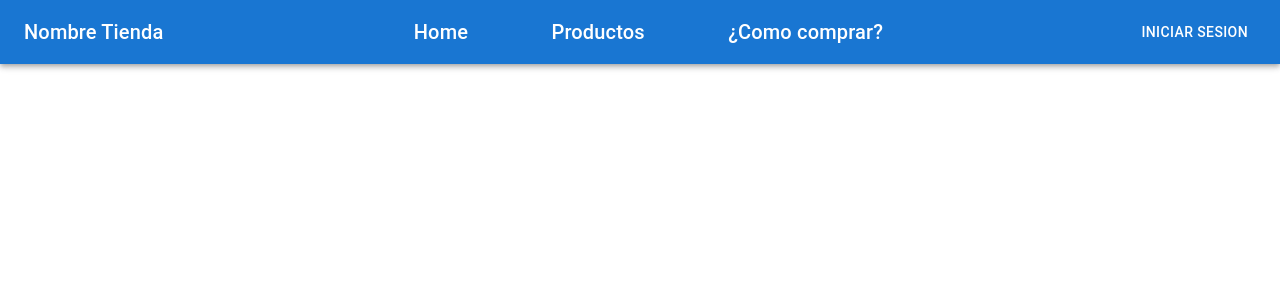
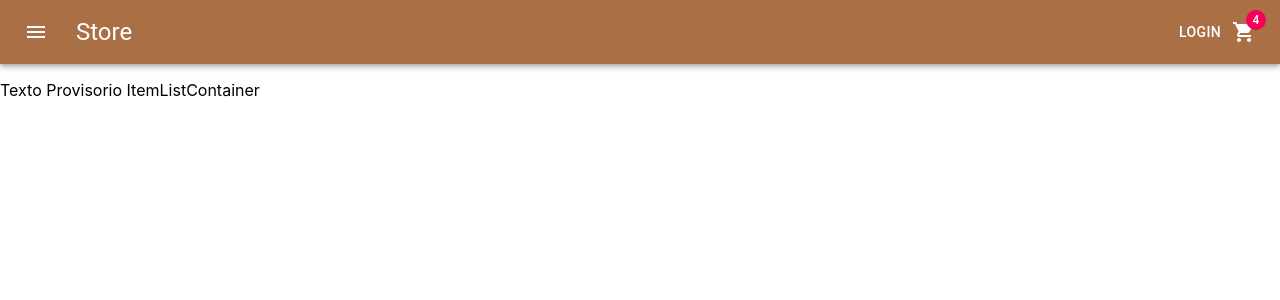
Before and after one commit to RivasMor/rivas_ecommerce, a React (Create React App) app: page / in a window 1280 px wide. Shown: the top 300 px of the page. Built offline with nearby package versions, Linux system fonts and the light colour scheme.

Commit message:
Desafio 3 crea tu landing

```diff
--- a/package.json
+++ b/package.json
@@ -5,7 +5,8 @@
   "dependencies": {
     "@emotion/react": "^11.9.0",
     "@emotion/styled": "^11.8.1",
-    "@mui/icons-material": "^5.6.2",
+    "@material-ui/core": "^4.12.4",
+    "@mui/icons-material": "^5.8.0",
     "@mui/material": "^5.7.0",
     "@testing-library/jest-dom": "^5.16.4",
     "@testing-library/react": "^13.2.0",
--- a/src/App.js
+++ b/src/App.js
@@ -1,13 +1,14 @@
 
 import './App.css';
+import ItemListContainer from './components/ItemListContainer';
 import NavBar from './components/Navbar';
-
-
 
 function App() {
   return (
+
         <>
-          <NavBar/>
+        <NavBar/>
+        <ItemListContainer/>
         </>
 
   );
--- /dev/null
+++ b/src/components/CartWidget.js
@@ -0,0 +1,11 @@
+import ShoppingCartIcon from '@mui/icons-material/ShoppingCart';
+import Badge from "@material-ui/core/Badge";
+const CartWidget = () =>{
+    return (
+        <Badge color="secondary" badgeContent={4}>
+            <ShoppingCartIcon/>
+        </Badge>
+
+    )
+}
+export default CartWidget;
--- /dev/null
+++ b/src/components/ItemListContainer.js
@@ -0,0 +1,6 @@
+const ItemListContainer = () =>{
+    return (
+        <p>Texto Provisorio ItemListContainer</p>
+    )
+}
+export default ItemListContainer;
--- a/src/components/Navbar.js
+++ b/src/components/Navbar.js
@@ -4,28 +4,36 @@ import Box from '@mui/material/Box';
 import Toolbar from '@mui/material/Toolbar';
 import Typography from '@mui/material/Typography';
 import Button from '@mui/material/Button';
+import IconButton from '@mui/material/IconButton';
+import MenuIcon from '@mui/icons-material/Menu';
+import CartWidget from './CartWidget';
+
 
 
 const NavBar = () =>{
-    return( <Box sx={{ flexGrow: 1 }}>
-        <AppBar position="static" color="primary" enableColorOnDark>
-          <Toolbar>
-            <Typography variant="h6" component="div" sx={{ flexGrow: 3 } }>
-              Nombre Tienda
-            </Typography>
-            <Typography variant="h6" component="div" sx={{ flexGrow: 1 }}>
-              Home
-            </Typography>
-            <Typography variant="h6" component="div" sx={{ flexGrow: 1 }}>
-              Productos
-            </Typography>
-            <Typography variant="h6" component="div" sx={{ flexGrow: 3 }}>
-              ¿Como comprar?
-            </Typography>
-            <Button color="inherit">Iniciar Sesion</Button>
-          </Toolbar>
-        </AppBar>
-      </Box>
+    return(
+    <Box sx={{ flexGrow: 1,}}>
+      <AppBar position="static">
+        <Toolbar sx={{ bgcolor: "#ab6f45" }} >
+          <IconButton
+            size="large"
+            edge="start"
+            color="inherit"
+            aria-label="menu"
+            sx={{ mr: 2 }}
+          >
+            <MenuIcon />
+          </IconButton>
+          <Typography variant="h5" component="div" sx={{ flexGrow: 3 }}>
+            Store
+          </Typography>
+
+
+          <Button color="inherit" edge="end">Login</Button>
+          <CartWidget/>
+        </Toolbar>
+      </AppBar>
+    </Box>
       );
 }
 
```
Also changed, not shown: 1 other file (tests, documents, lock files or other folders).
